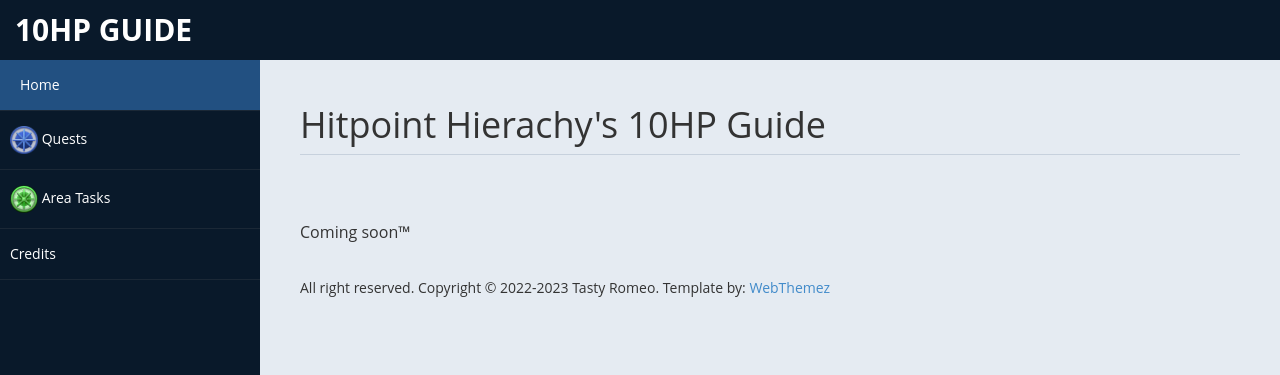
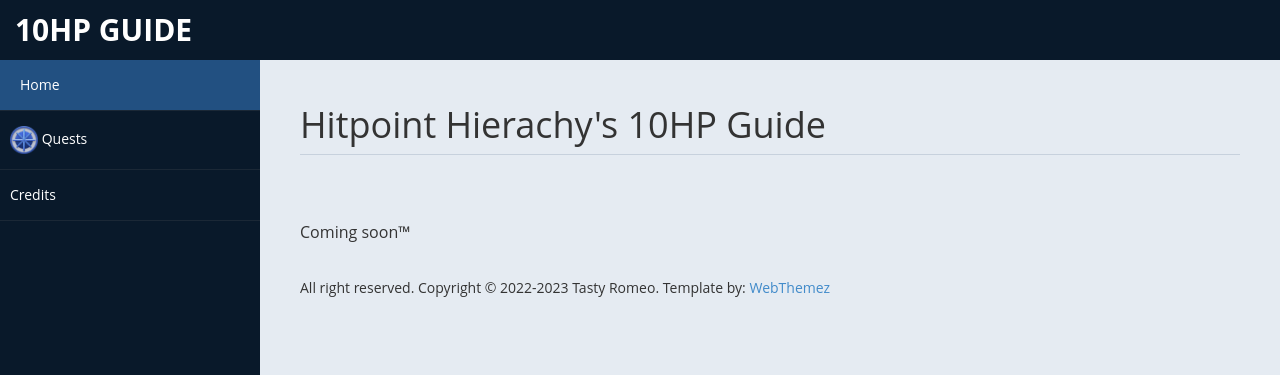
Before and after one commit to TastyRomeo/10HP-Guide, a Jekyll site: the page built from index.html, in a window 1280 px wide. Shown: the top 375 px of the page. Built offline with Jekyll 4.4.1, drawn with Linux system fonts in a browser that asks for light colours; nearby versions of some CDN libraries.

Commit message:
Update sidebar.html

```diff
--- a/_includes/sidebar.html
+++ b/_includes/sidebar.html
@@ -11,14 +11,14 @@
           Quests
         </a>
       </li>
-      <li>
+      <!--<li>
         <a href="areatasks">
           <img src="img/areatasks.png" alt=""/>
           Area Tasks
         </a>
-      </li>
+      </li>-->
       <li>
-        <a href="areatasks">
+        <a href="credits">
           Credits
         </a>
       </li>
```
